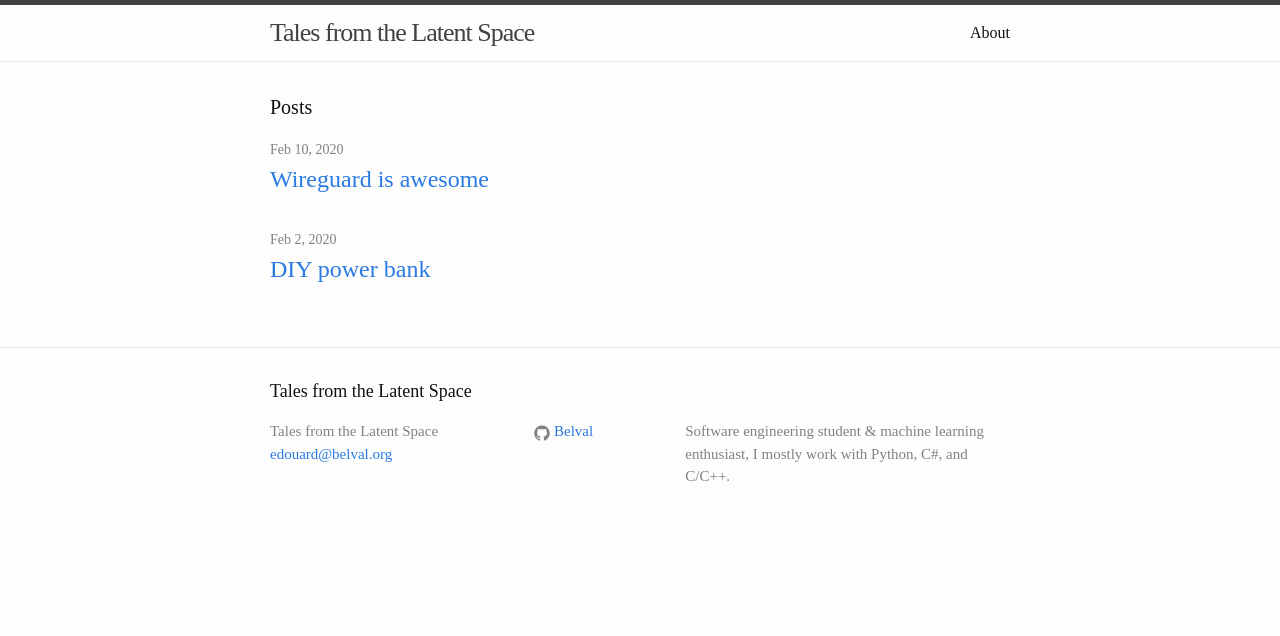
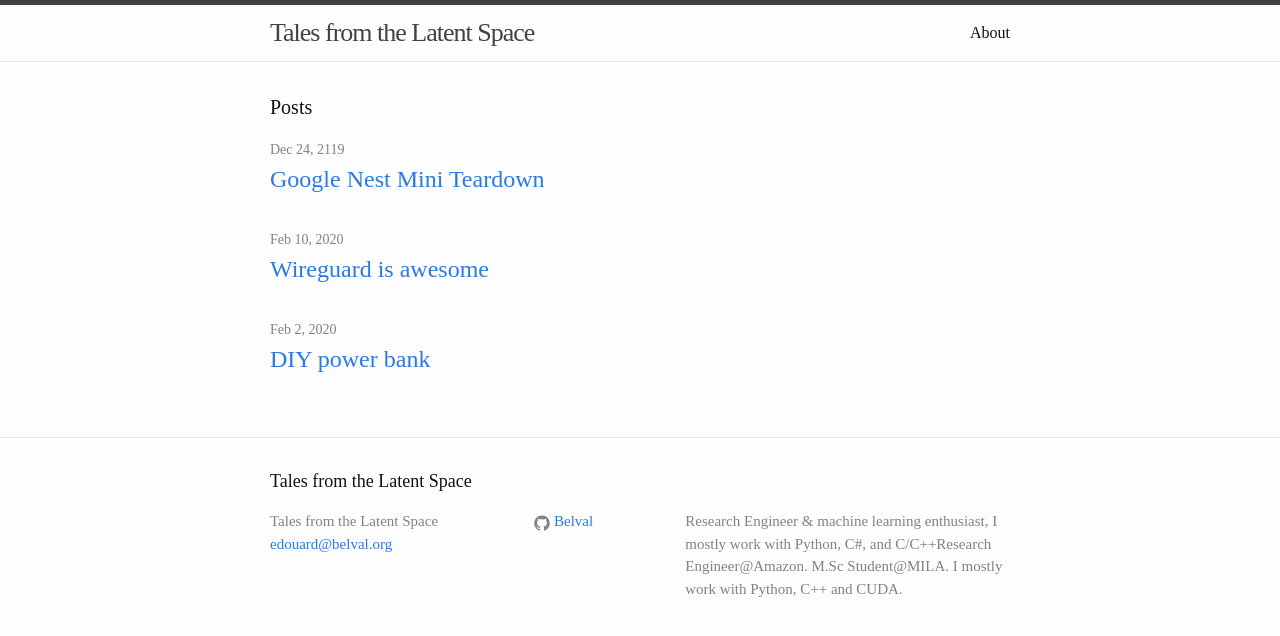
Before and after one commit to Belval/belval.github.io, a Jekyll site: the page built from index.html, in a window 1280 px wide. Shown: the top 636 px of the page. Built offline with Jekyll 4.4.1, drawn with Linux system fonts in a browser that asks for light colours.

Commit message:
Fix table

```diff
--- a/_config.yml
+++ b/_config.yml
@@ -9,10 +9,10 @@
 title: Tales from the Latent Space
 email: edouard@belval.org
 description: > # this means to ignore newlines until "baseurl:"
-    Software engineering student & machine learning enthusiast, I mostly work with Python, C#, and C/C++.
+    Research Engineer  & machine learning enthusiast, I mostly work with Python, C#, and C/C++Research Engineer@Amazon. M.Sc Student@MILA. I mostly work with Python, C++ and CUDA.
 baseurl: "" # the subpath of your site, e.g. /blog
 url: "https://belval.org" # the base hostname & protocol for your site
 github_username:  Belval
 
 # Build settings
-markdown: kramdown
+markdown: GFM
--- a/_posts/2019-12-24-google-nest-mini-teardown.markdown
+++ b/_posts/2019-12-24-google-nest-mini-teardown.markdown
@@ -2,7 +2,7 @@
 layout: post
 title:  "Google Nest Mini Teardown"
 date:   2119-12-24 11:28:50 -0400
-published: false
+published: true
 categories: hardware
 ---
 
```
Also changed, not shown: _posts/2020-03-01-deep-learning-model-optimization-checklist.markdown (deleted, +0 -21 lines).
